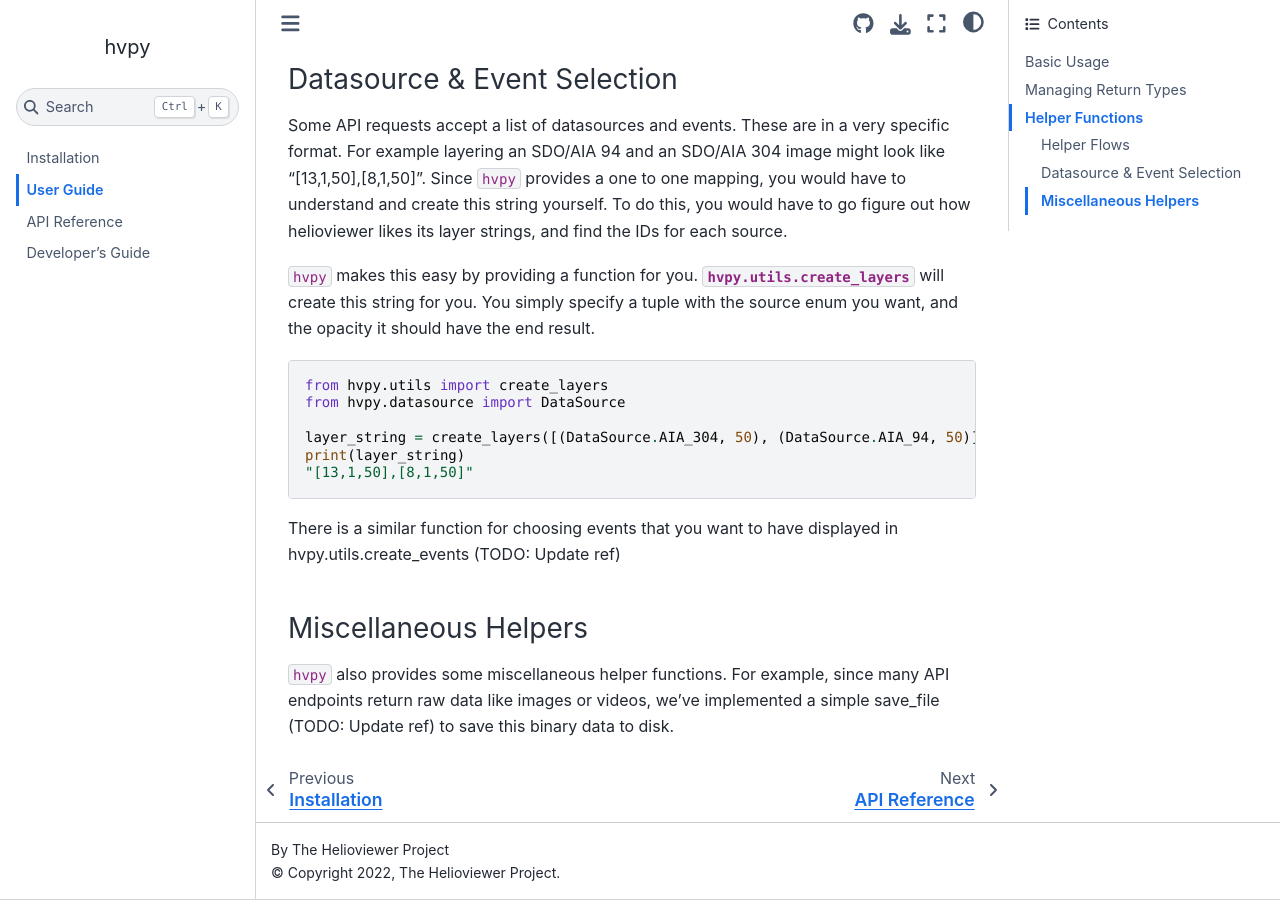
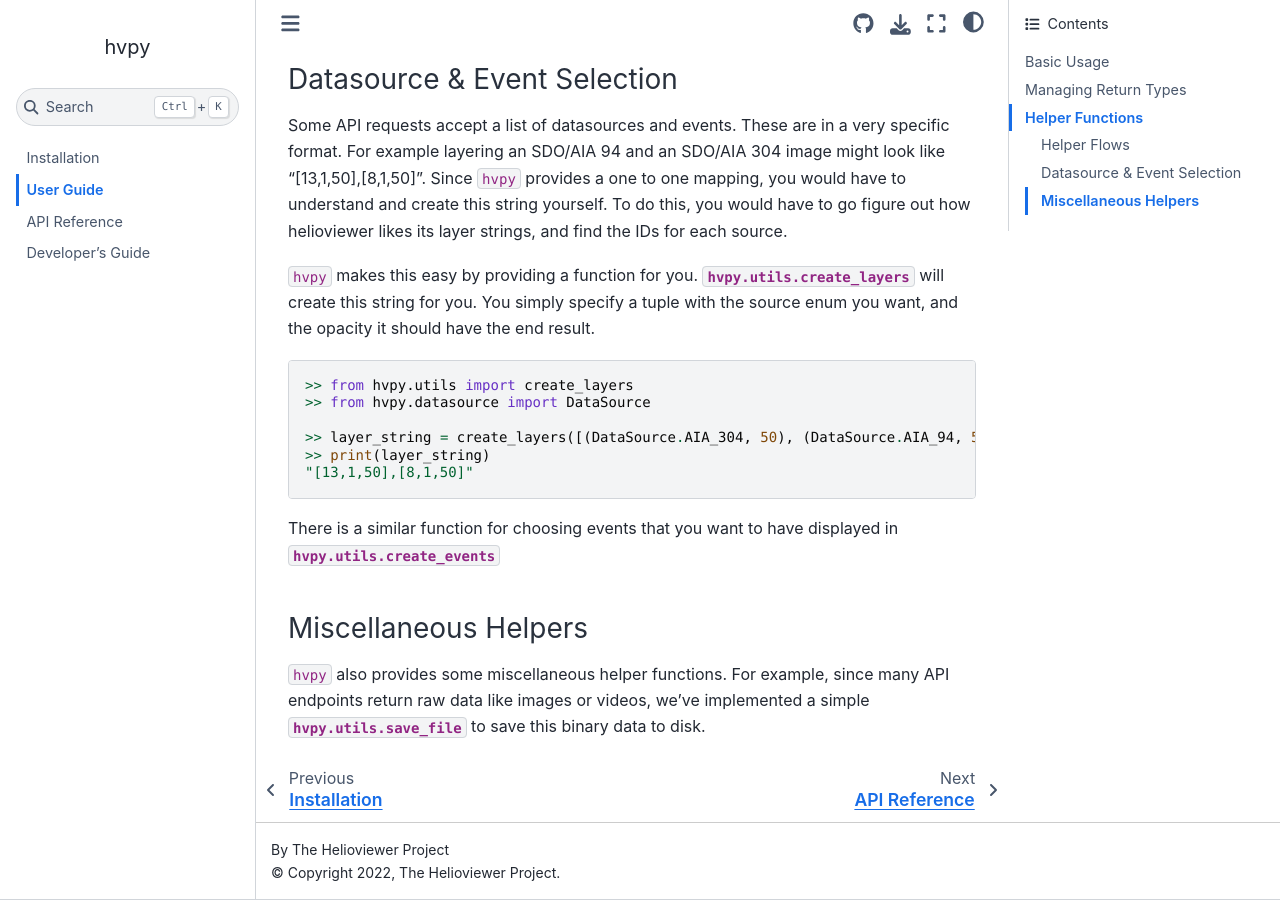
Before and after one commit to Helioviewer-Project/python-api, a Sphinx documentation site: the page built from docs/guide.rst, in a window 1280 px wide and 900 px high, scrolled down 1386 px. Built offline with Sphinx 7.4.7 and the Sphinx Book theme 1.1.4, drawn with Linux system fonts in a browser that asks for light colours; the version number could not be read and is left out.

Commit message:
Update guide for latest references

```diff
--- a/docs/guide.rst
+++ b/docs/guide.rst
@@ -62,16 +62,16 @@ You simply specify a tuple with the source enum you want, and the opacity it sho
 
 .. code-block:: Python
 
-    from hvpy.utils import create_layers
-    from hvpy.datasource import DataSource
+    >> from hvpy.utils import create_layers
+    >> from hvpy.datasource import DataSource
 
-    layer_string = create_layers([(DataSource.AIA_304, 50), (DataSource.AIA_94, 50)])
-    print(layer_string)
+    >> layer_string = create_layers([(DataSource.AIA_304, 50), (DataSource.AIA_94, 50)])
+    >> print(layer_string)
     "[13,1,50],[8,1,50]"
 
-There is a similar function for choosing events that you want to have displayed in hvpy.utils.create_events (TODO: Update ref)
+There is a similar function for choosing events that you want to have displayed in `hvpy.utils.create_events`
 
 Miscellaneous Helpers
 ^^^^^^^^^^^^^^^^^^^^^
 ``hvpy`` also provides some miscellaneous helper functions.
-For example, since many API endpoints return raw data like images or videos, we've implemented a simple save_file (TODO: Update ref) to save this binary data to disk.
+For example, since many API endpoints return raw data like images or videos, we've implemented a simple `hvpy.utils.save_file` to save this binary data to disk.
```
